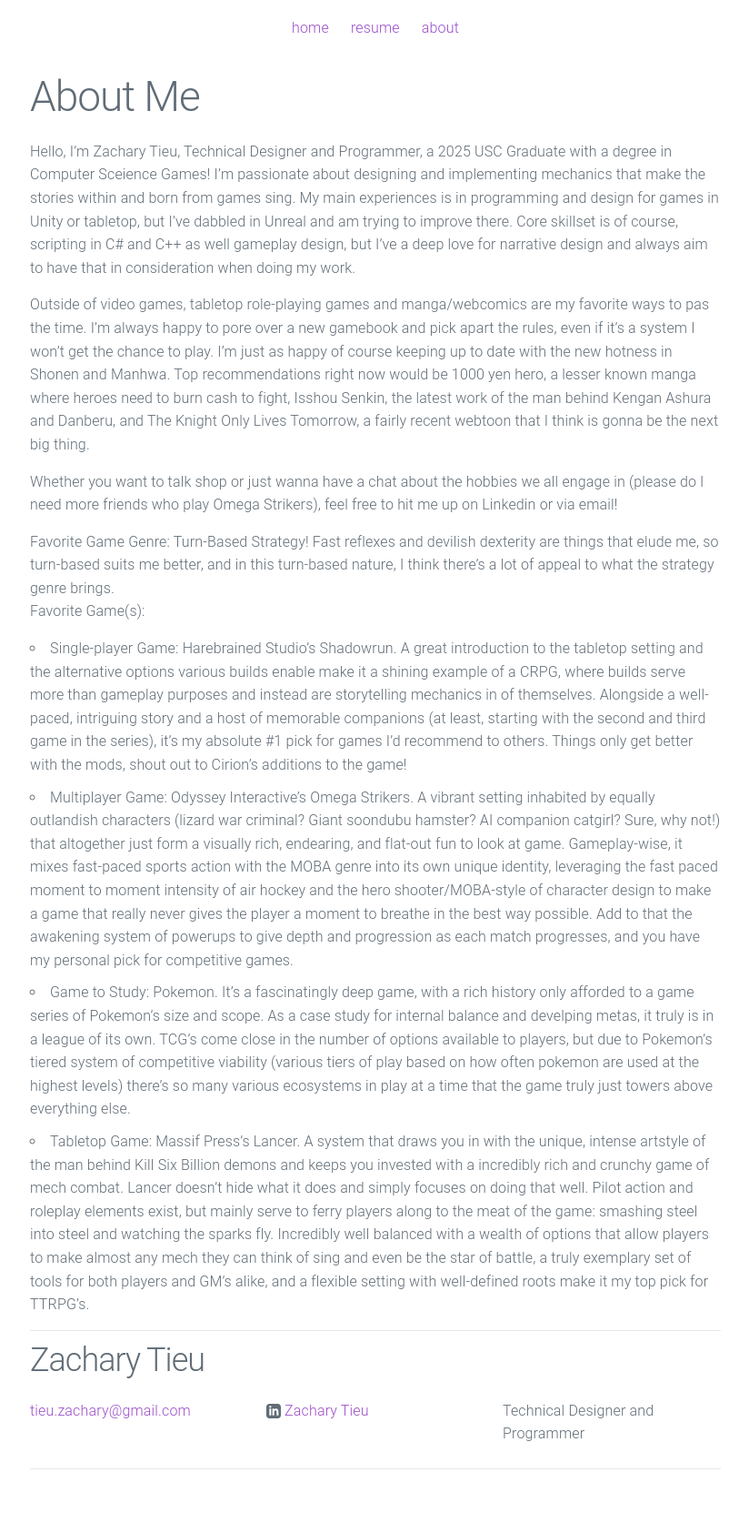
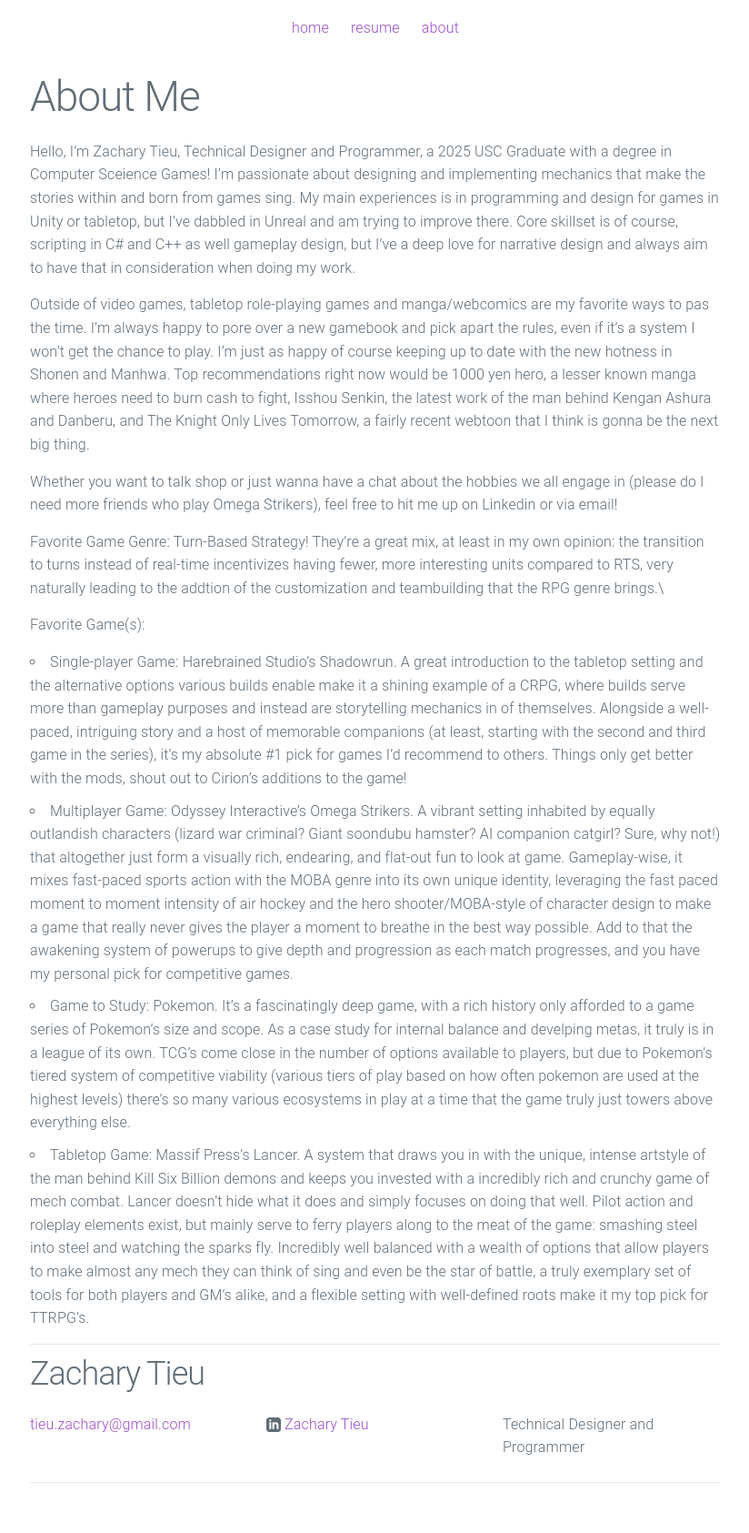
Before and after one commit to ZachTier/ZacharyTieu.github.io, a Jekyll site: the page built from about.md, in a window 1280 px wide. Shown: the whole page at 91% size, without its empty margins (227-1051 px from the left). Built offline with Jekyll 4.4.1, drawn with Linux system fonts in a browser that asks for light colours.

Commit message:
Update about.md

```diff
--- a/about.md
+++ b/about.md
@@ -9,7 +9,8 @@
 
 Whether you want to talk shop or just wanna have a chat about the hobbies we all engage in (please do I need more friends who play Omega Strikers), feel free to hit me up on Linkedin or via email!
 
-  Favorite Game Genre: Turn-Based Strategy! Fast reflexes and devilish dexterity are things that elude me, so turn-based suits me better, and in this turn-based nature, I think there's a lot of appeal to what the strategy genre brings. \
+  Favorite Game Genre: Turn-Based Strategy! They're a great mix, at least in my own opinion: the transition to turns instead of real-time incentivizes having fewer, more interesting units compared to RTS, very naturally leading to the addtion of the customization and teambuilding that the RPG genre brings.\
+
   Favorite Game(s):
 * Single-player Game: Harebrained Studio’s Shadowrun. A great introduction to the tabletop setting and the alternative options various builds enable make it a shining example of a CRPG, where builds serve more than gameplay purposes and instead are storytelling mechanics in of themselves. Alongside a well-paced, intriguing story and a host of memorable companions (at least, starting with the second and third game in the series), it's my absolute #1 pick for games I'd recommend to others. Things only get better with the mods, shout out to Cirion's additions to the game!
 * Multiplayer Game: Odyssey Interactive's Omega Strikers. A vibrant setting inhabited by equally outlandish characters (lizard war criminal? Giant soondubu hamster? AI companion catgirl? Sure, why not!) that altogether just form a visually rich, endearing, and flat-out fun to look at game. Gameplay-wise, it mixes fast-paced sports action with the MOBA genre into its own unique identity, leveraging the fast paced moment to moment intensity of air hockey and the hero shooter/MOBA-style of character design to make a game that really never gives the player a moment to breathe in the best way possible. Add to that the awakening system of powerups to give depth and progression as each match progresses, and you have my personal pick for competitive games.
```
